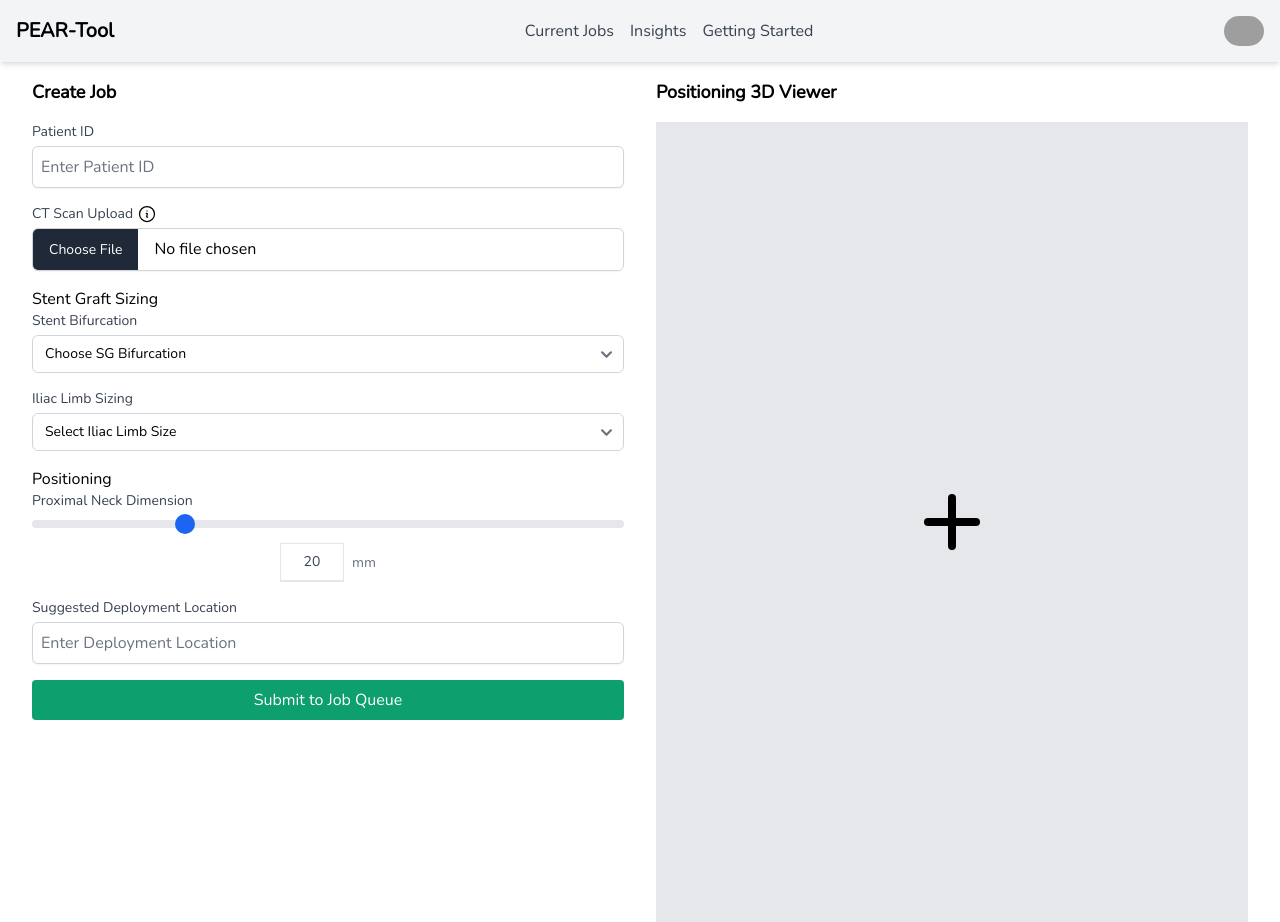
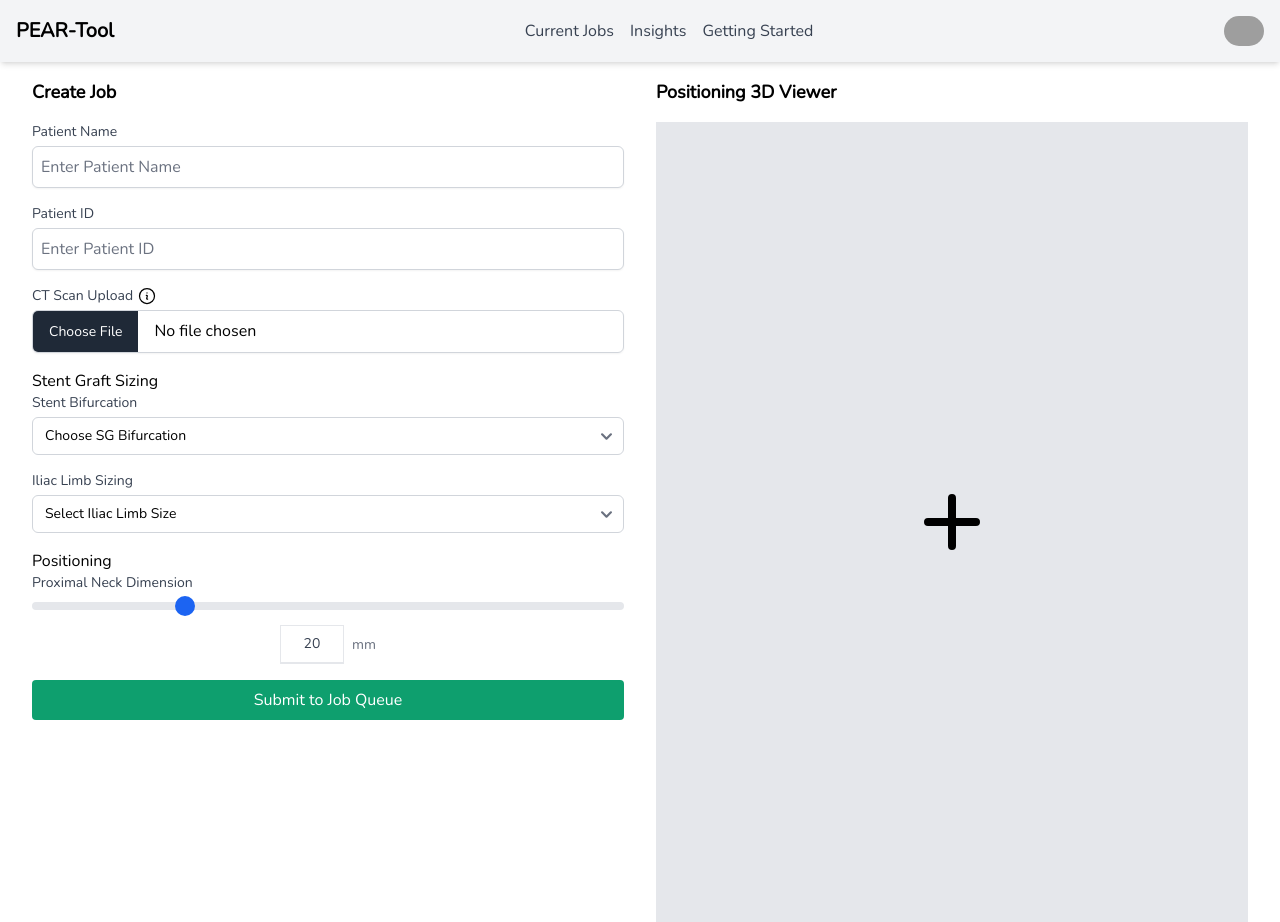
Before and after one commit to fidhalkotta/PEAR-Tool, a Next.js app in the folder app/frontend/: page /jobs/new in a window 1280 px wide. Built offline with nearby package versions, Linux system fonts and the light colour scheme; grey boxes are pictures that could not be loaded.

Commit message:
feat: add patient name home page and new job page

```diff
--- a/app/frontend/src/app/home/page.tsx
+++ b/app/frontend/src/app/home/page.tsx
@@ -16,6 +16,7 @@ export default function Home() {
 	const [showFinishedJobsTooltip, setShowFinishedJobsTooltip] = useState(false);
 
 	const [patientId, setPatientId] = useState("");
+	const [patientName, setPatientName] = useState("");
 	const [sgBifurcation, setSgBifurcation] = useState("");
 	const [iliacLimbSizing, setIliacLimbSizing] = useState("");
 
@@ -23,19 +24,24 @@ export default function Home() {
 	const handleContinueJobSetup = (event) => {
 		event.preventDefault();
 
-		router.push("/jobs/new?patientId=" + patientId + "&sgBifurcation=" + sgBifurcation + "&iliacLimbSizing=" + iliacLimbSizing);
+		router.push("/jobs/new?patientId=" + patientId +
+			"&sgBifurcation=" + sgBifurcation +
+			"&iliacLimbSizing=" + iliacLimbSizing +
+			"&patientName=" + patientName
+		);
 	};
 
 	const [jobs] = useState([
-		{ id: "#47681", name: "<Redacted>", progress: 63 },
-		{ id: "#19025", name: "<Redacted>", progress: 13 },
-		{ id: "#72211", name: "<Redacted>", progress: 41 },
-		{ id: "#67102", name: "<Redacted>", progress: 89 },
-		{ id: "#90157", name: "<Redacted>", progress: 27 }
-		// { id: "#47681", name: "John Stevenson", progress: 63 },
-		// { id: "#19025", name: "Mark Brian", progress: 13 },
-		// { id: "#72211", name: "Olivia Carey", progress: 41 },
-		// { id: "#67102", name: "Hamza Den", progress: 89 }q
+		// { id: "#47681", name: "<Redacted>", progress: 63 },
+		// { id: "#19025", name: "<Redacted>", progress: 13 },
+		// { id: "#72211", name: "<Redacted>", progress: 41 },
+		// { id: "#67102", name: "<Redacted>", progress: 89 },
+		// { id: "#90157", name: "<Redacted>", progress: 27 }
+		{ id: "#47681", name: "John Stevenson", progress: 63 },
+		{ id: "#19025", name: "Mark Brian", progress: 13 },
+		{ id: "#72211", name: "Olivia Carey", progress: 41 },
+		{ id: "#67102", name: "Hamza Den", progress: 89 },
+		{ id: "#90157", name: "Marko Polo", progress: 27 }
 		// ... other jobs
 	]);
 
@@ -84,6 +90,21 @@ export default function Home() {
 					<div className="border rounded-lg p-4 shadow-sm hover:shadow-md">
 						<h2 className="font-bold text-lg mb-2">Create Job</h2>
 						<div className="container mx-auto p-4">
+
+							{/* Patient Name */}
+							<div className="mb-4">
+								<label htmlFor="patientName" className="block text-sm font-medium text-gray-700">Patient Name</label>
+								<input
+									type="text"
+									id="patientName"
+									name="patientName"
+									value={patientName}
+									onChange={(e) => setPatientName(e.target.value)}
+									className="mt-1 p-2 block w-full border border-gray-300 rounded-md shadow-sm focus:outline-none"
+									placeholder="Enter Patient Name"
+								/>
+							</div>
+
 							{/* Patient and Procedure Information */}
 							<div className="mb-4">
 								<label htmlFor="patientId" className="block text-sm font-medium text-gray-700">Patient
--- a/app/frontend/src/app/jobs/new/page.tsx
+++ b/app/frontend/src/app/jobs/new/page.tsx
@@ -14,6 +14,7 @@ export default function NewJob() {
 	const searchParams = useSearchParams();
 
 	const [patientId, setPatientId] = useState("");
+	const [patientName, setPatientName] = useState("");
 	const [sgBifurcation, setSgBifurcation] = useState("");
 	const [iliacLimbSizing, setIliacLimbSizing] = useState("");
 	const [proximalNeckDimension, setProximalNeckDimension] = useState(20);
@@ -57,10 +58,12 @@ export default function NewJob() {
 		if (!searchParams) return;
 		// Set state from search parameters
 		const patientIdParam = searchParams.get("patientId");
+		const patientNameParam = searchParams.get("patientName");
 		const sgBifurcationParam = searchParams.get("sgBifurcation");
 		const iliacLimbSizingParam = searchParams.get("iliacLimbSizing");
 
 		if (patientIdParam) setPatientId(patientIdParam);
+		if (patientNameParam) setPatientName(patientNameParam);
 		if (sgBifurcationParam) setSgBifurcation(sgBifurcationParam);
 		if (iliacLimbSizingParam) setIliacLimbSizing(iliacLimbSizingParam);
 	}, [searchParams]);
@@ -75,6 +78,20 @@ export default function NewJob() {
 						<div className="w-1/2 mx-4">
 
 							<h2 className="font-bold text-lg mb-4">Create Job</h2>
+
+							{/* Patient Name */}
+							<div className="mb-4">
+								<label htmlFor="patientName" className="block text-sm font-medium text-gray-700">Patient Name</label>
+								<input
+									type="text"
+									id="patientName"
+									name="patientName"
+									value={patientName}
+									onChange={(e) => setPatientName(e.target.value)}
+									className="mt-1 p-2 block w-full border border-gray-300 rounded-md shadow-sm focus:outline-none"
+									placeholder="Enter Patient Name"
+								/>
+							</div>
 
 							{/* Patient and Procedure Information */}
 							<div className="mb-4">
@@ -222,18 +239,9 @@ export default function NewJob() {
 								</div>
 							</div>
 
-							{/* Suggested Deployment Locations */}
-							<div className="mb-4">
-								<label htmlFor="deploymentLocation" className="block text-sm font-medium text-gray-700">Suggested
-									Deployment Location</label>
-								<input type="text" id="deploymentLocation" name="deploymentLocation"
-									   className="mt-1 p-2 block w-full border border-gray-300 rounded-md shadow-sm focus:outline-none"
-									   placeholder="Enter Deployment Location"/>
-							</div>
-
 							<button
 								type="submit"
-								onClick={() => alert("Submitted to Job Queue")}
+								onClick={() => alert("Submitted to Job Queue with Job ID:   #72211")}
 								className="w-full bg-green-500 text-white p-2 rounded hover:bg-green-600"
 							>
 								Submit to Job Queue
--- a/app/frontend/src/app/login/2fa/page.tsx
+++ b/app/frontend/src/app/login/2fa/page.tsx
@@ -38,7 +38,7 @@ export default function TwoFactorAuth() {
 	return (
 		<MinimalLayout>
 			<div className="flex flex-col items-center justify-center h-screen">
-				<h1 className="text-2xl font-bold mb-4">Check your email and enter your 2FA code</h1>
+				<h1 className="text-2xl font-bold mb-4">Check your phone and enter the 2FA code</h1>
 				<div className="flex space-x-2">
 					{inputs.map((_, index) => (
 						<input
```
